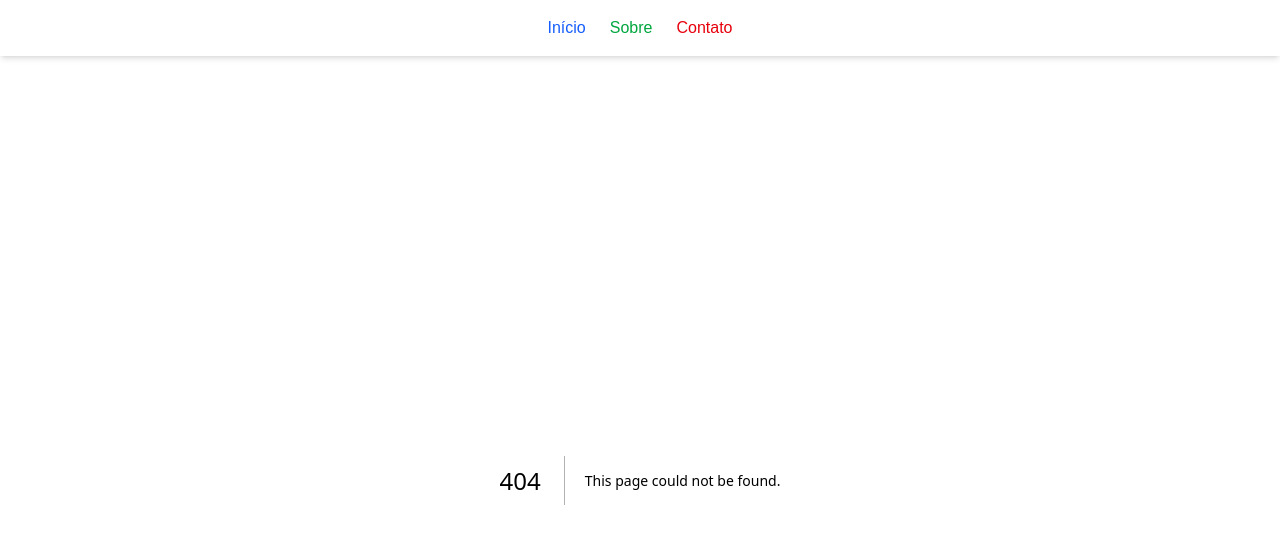
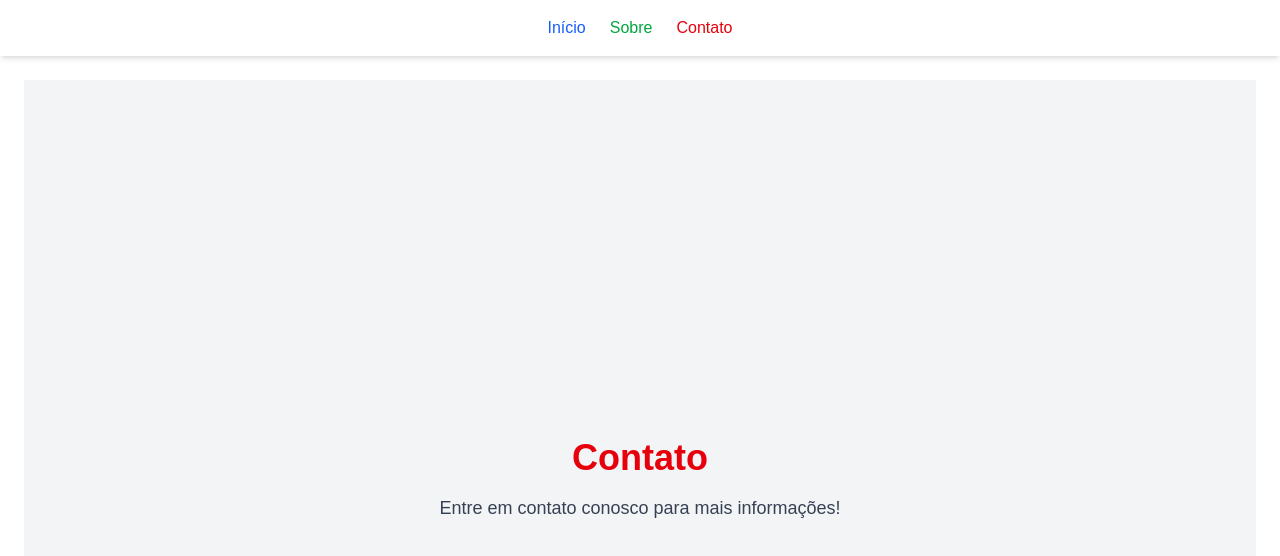
Before and after one commit to rma98/meuprojetonextjs, a Next.js app: page /contact in a window 1280 px wide. Before the commit this address had no page. Shown: the top 556 px of the page. Built offline with nearby package versions, Linux system fonts and the light colour scheme.

Commit message:
Add page.tsx file for folder contact

```diff
--- /dev/null
+++ b/src/app/contact/page.tsx
@@ -0,0 +1,10 @@
+export default function Contact() {
+    return (
+        <main className="flex min-h-screen flex-col items-center justify-center bg-gray-100 p-6">
+            <h1 className="text-4xl font-bold text-red-600">Contato</h1>
+            <p className="mt-4 text-lg text-gray-700 text-center">
+                Entre em contato conosco para mais informações!
+            </p>
+        </main>
+    );
+}
```
